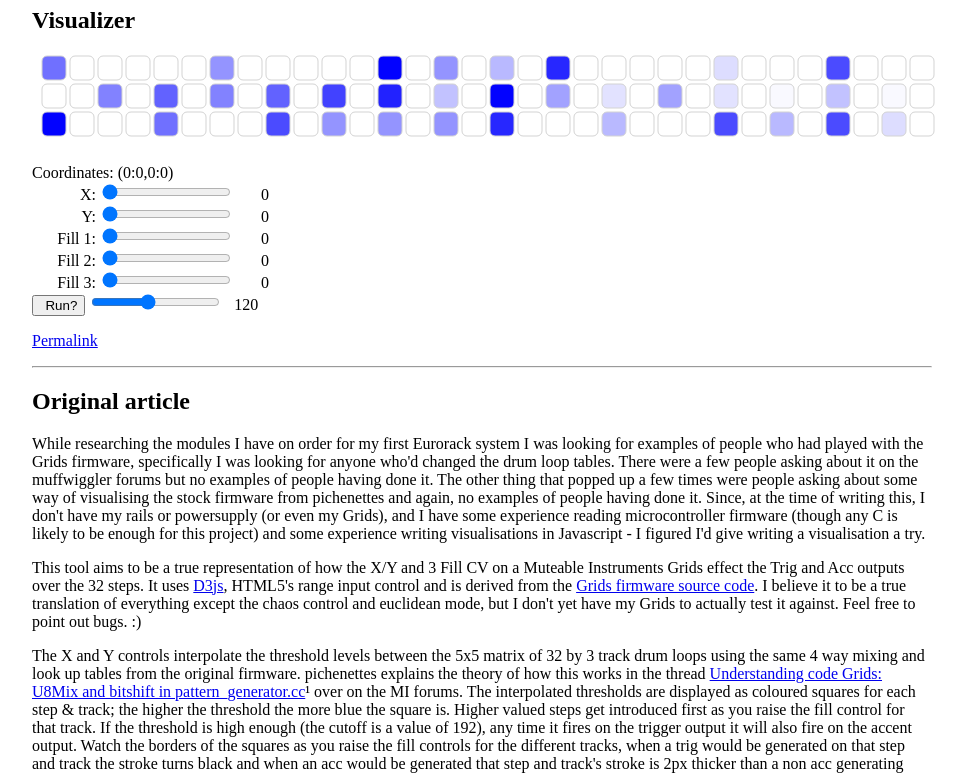
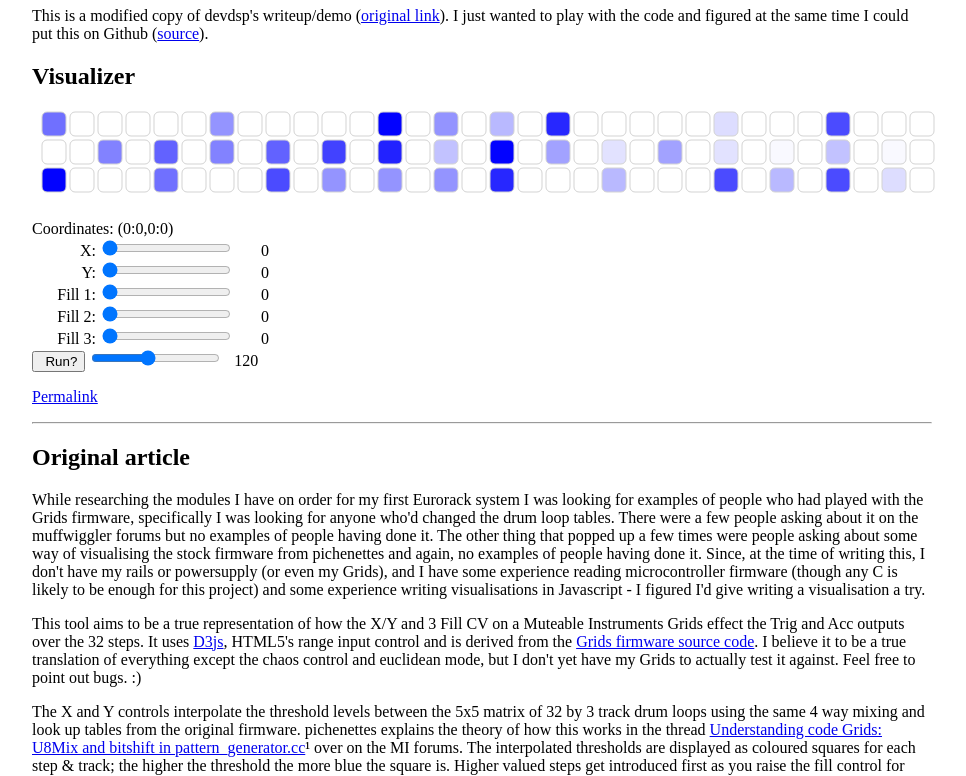
Before and after one commit to handeyeco/mi-grids-vi, a website: page index.html in a window 1280 px wide. Shown: the part 73-849 px from the top of the page, without its empty margins (158-1124 px from the left). Drawn offline with Linux system fonts and the light colour scheme; no server answers.

Commit message:
add link to original article on site

```diff
--- a/index.html
+++ b/index.html
@@ -32,6 +32,10 @@ along with this program.  If not, see <http://www.gnu.org/licenses/>.
 <body>
 	<div class='container'>
 		<h1>Mutable Instruments Grids <small>Drum Fill visualisation</small></h1>
+
+		<p>This is a modified copy of devdsp's writeup/demo (<a href="https://devdsp.com/grids.html">original link</a>). I
+			just wanted to play with the code and figured at the same time I could put this on Github (<a
+				href="https://github.com/handeyeco/mi-grids-viz">source</a>).</p>
 
 		<h2>Visualizer</h2>
 		<svg width="960" height="90"></svg>
```
